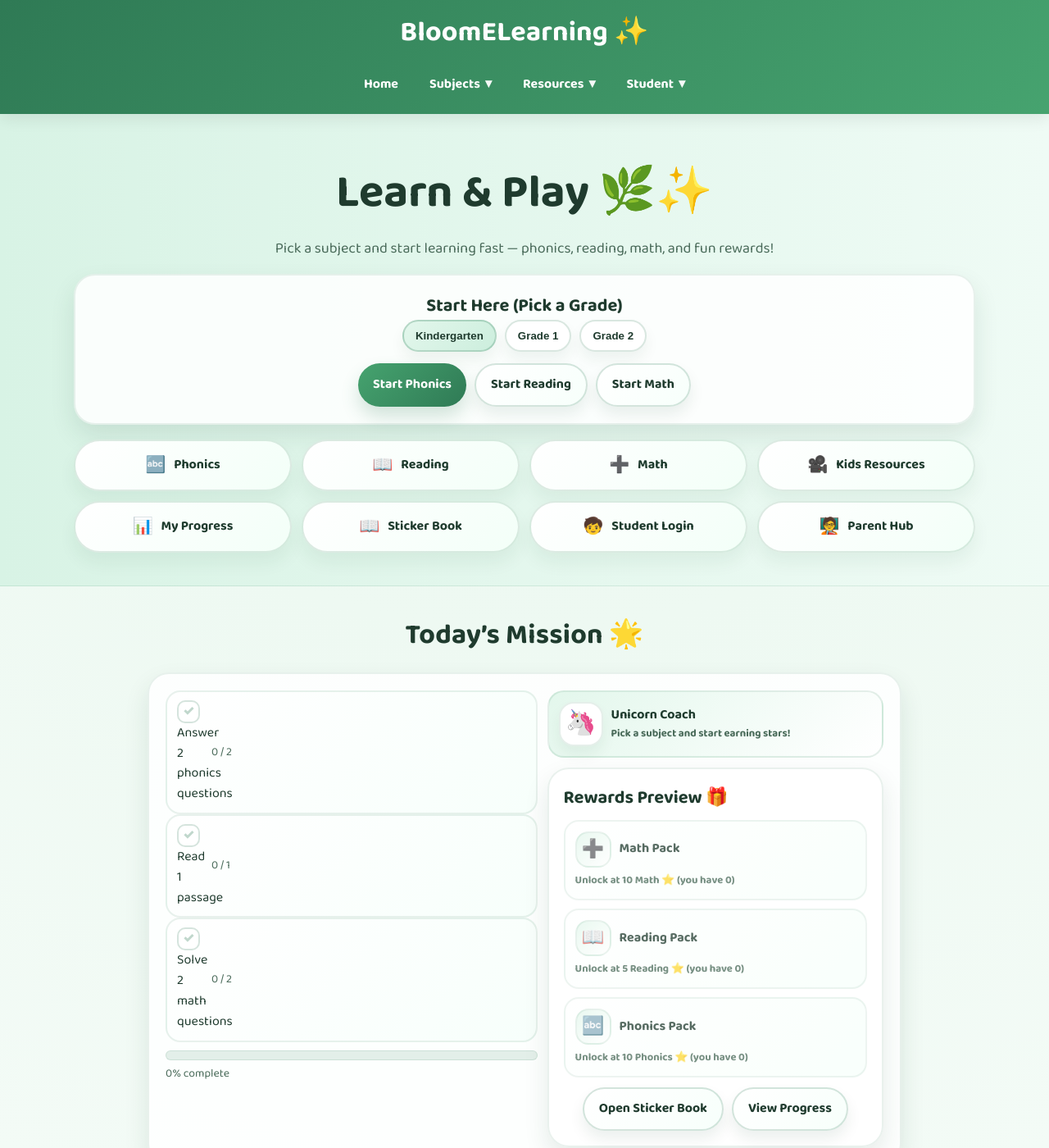
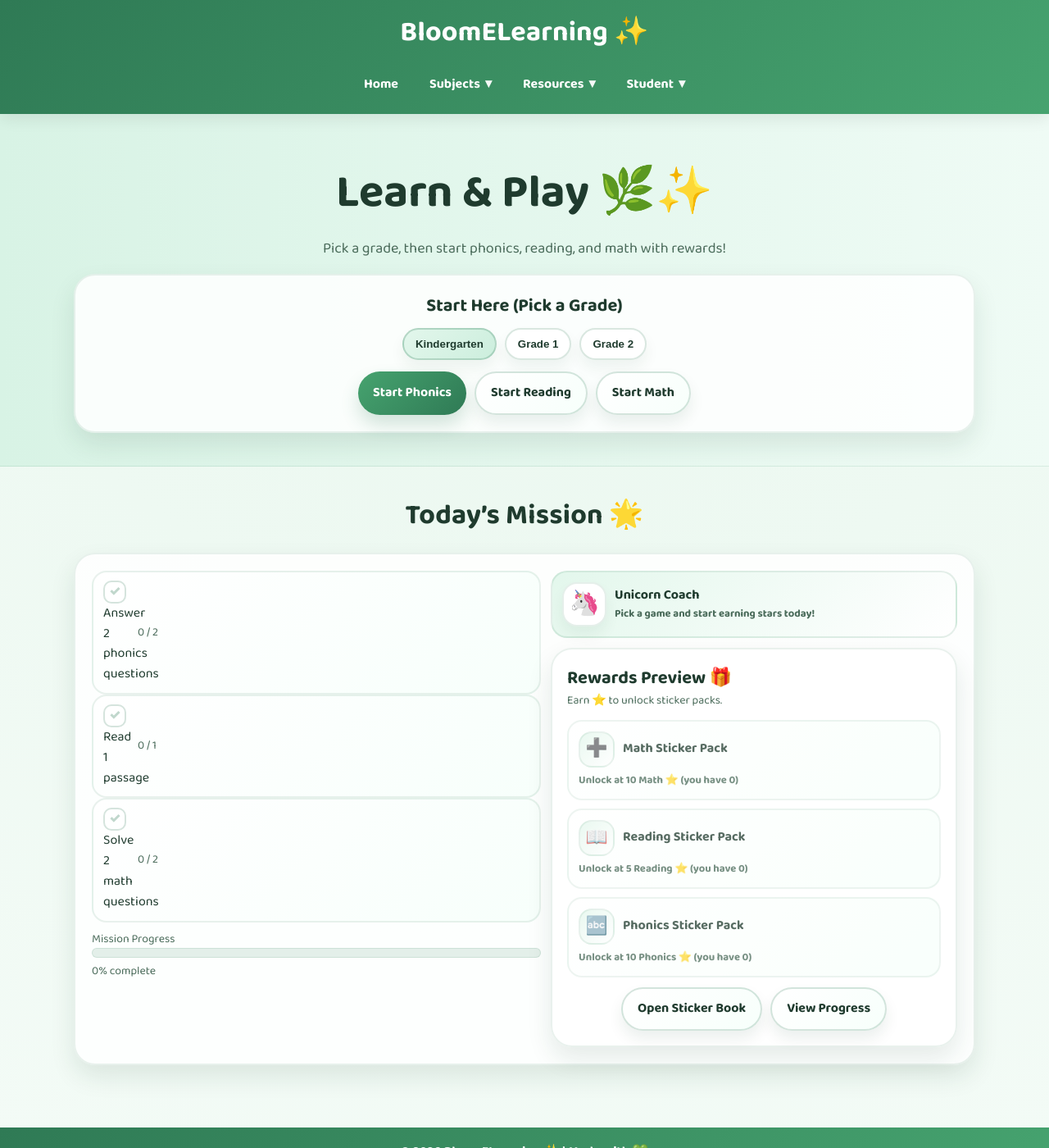
Before and after one commit to crivera-edtech/crivera-edtech.github.io, a Jekyll site: the page index.html, which Jekyll copies as it is, in a window 1280 px wide and 1400 px high. Shown: the whole window at 82% size. Built offline with Jekyll 4.4.1, drawn with Linux system fonts in a browser that asks for light colours.

Commit message:
Update index.html

```diff
--- a/index.html
+++ b/index.html
@@ -14,7 +14,7 @@
     <div class="logo">BloomELearning ✨</div>
     <nav>
       <ul>
-        <li><a href="index.html">Home</a></li>
+        <li><a href="index.html" class="active">Home</a></li>
 
         <li class="dropdown">
           <a class="dropdown-toggle" href="#" aria-expanded="false">Subjects</a>
@@ -50,20 +50,18 @@
 <section class="hero">
   <div class="container">
     <h1>Learn & Play 🌿✨</h1>
-    <p>Pick a subject and start learning fast — phonics, reading, math, and fun rewards!</p>
+    <p>Pick a grade, then start phonics, reading, and math with rewards!</p>
 
-    <!-- Start Here: Grade + Subject buttons -->
+    <!-- Start Here Box -->
     <div class="game-box wide" style="margin-top:16px;">
       <div class="kid-big" style="text-align:center;">Start Here (Pick a Grade)</div>
 
-      <!-- Grade pills (same size) -->
-      <div class="badge-row" style="justify-content:center;">
+      <div class="badge-row" style="justify-content:center; margin-top:10px;">
         <button class="pill active pill-lg" data-grade="K">Kindergarten</button>
         <button class="pill pill-lg" data-grade="1">Grade 1</button>
         <button class="pill pill-lg" data-grade="2">Grade 2</button>
       </div>
 
-      <!-- Subject buttons (same size row, no Trace a Letter) -->
       <div class="quick-strip" style="justify-content:center; margin-top:14px;">
         <a class="btn btn-lg" id="startPhonics" href="phonics.html">Start Phonics</a>
         <a class="btn secondary btn-lg" id="startReading" href="reading.html">Start Reading</a>
@@ -71,19 +69,7 @@
       </div>
     </div>
 
-    <!-- Bubbles -->
-    <div class="bubbles" style="margin-top:18px;">
-      <a class="bubble" href="phonics.html"><span class="emoji">🔤</span><span class="text">Phonics</span></a>
-      <a class="bubble" href="reading.html"><span class="emoji">📖</span><span class="text">Reading</span></a>
-      <a class="bubble" href="math.html"><span class="emoji">➕</span><span class="text">Math</span></a>
-      <a class="bubble" href="resources.html"><span class="emoji">🎥</span><span class="text">Kids Resources</span></a>
-
-      <a class="bubble" href="progress.html"><span class="emoji">📊</span><span class="text">My Progress</span></a>
-      <a class="bubble" href="sticker-book.html"><span class="emoji">📖</span><span class="text">Sticker Book</span></a>
-      <a class="bubble" href="student-login.html"><span class="emoji">🧒</span><span class="text">Student Login</span></a>
-      <a class="bubble" href="parent-resources.html"><span class="emoji">🧑‍🏫</span><span class="text">Parent Hub</span></a>
-    </div>
-
+    <!-- ✅ REMOVED: The big pill grid section that you showed in the screenshot -->
   </div>
 </section>
 
@@ -91,10 +77,9 @@
   <div class="container">
     <h2 class="section-title">Today’s Mission 🌟</h2>
 
-    <!-- Smaller + cleaner mission layout -->
-    <div class="mission game-box wide" style="max-width:920px; margin:0 auto;">
-      <div class="mission-left">
-        <div class="mission-item compact">
+    <div class="mission game-box wide">
+      <div>
+        <div class="mission-item">
           <div class="left">
             <div class="chk" id="m1chk">✓</div>
             <div>Answer 2 phonics questions</div>
@@ -102,7 +87,7 @@
           <div class="small" id="m1txt">0 / 2</div>
         </div>
 
-        <div class="mission-item compact">
+        <div class="mission-item">
           <div class="left">
             <div class="chk" id="m2chk">✓</div>
             <div>Read 1 passage</div>
@@ -110,7 +95,7 @@
           <div class="small" id="m2txt">0 / 1</div>
         </div>
 
-        <div class="mission-item compact">
+        <div class="mission-item">
           <div class="left">
             <div class="chk" id="m3chk">✓</div>
             <div>Solve 2 math questions</div>
@@ -118,13 +103,12 @@
           <div class="small" id="m3txt">0 / 2</div>
         </div>
 
-        <div class="progressbar" style="margin-top:10px;">
-          <div id="missionBar"></div>
-        </div>
+        <div class="small" style="margin-top:10px;">Mission Progress</div>
+        <div class="progressbar"><div id="missionBar"></div></div>
         <div class="small" id="missionPct" style="margin-top:6px;">0% complete</div>
       </div>
 
-      <div class="mission-right">
+      <div>
         <div class="helper">
           <div class="face" id="helperFace">🦄</div>
           <div>
@@ -135,30 +119,31 @@
 
         <div class="game-box" style="margin-top:12px;">
           <div class="kid-big">Rewards Preview 🎁</div>
+          <p class="small">Earn ⭐ to unlock sticker packs.</p>
 
-          <div class="badges" style="margin-top:10px;">
+          <div class="badges" style="margin-top:12px;">
             <div class="badge-tile" id="bMath">
               <div class="top">
                 <div class="icon">➕</div>
-                <div class="name">Math Pack</div>
+                <div class="name">Math Sticker Pack</div>
               </div>
-              <div class="req" id="bMathReq"></div>
+              <div class="req" id="bMathReq">Unlock at 10 Math ⭐</div>
             </div>
 
             <div class="badge-tile" id="bRead">
               <div class="top">
                 <div class="icon">📖</div>
-                <div class="name">Reading Pack</div>
+                <div class="name">Reading Sticker Pack</div>
               </div>
-              <div class="req" id="bReadReq"></div>
+              <div class="req" id="bReadReq">Unlock at 5 Reading ⭐</div>
             </div>
 
             <div class="badge-tile" id="bPhonics">
               <div class="top">
                 <div class="icon">🔤</div>
-                <div class="name">Phonics Pack</div>
+                <div class="name">Phonics Sticker Pack</div>
               </div>
-              <div class="req" id="bPhonicsReq"></div>
+              <div class="req" id="bPhonicsReq">Unlock at 10 Phonics ⭐</div>
             </div>
           </div>
 
@@ -229,7 +217,6 @@
 
   function renderMission(){
     const ms = ensureMission();
-
     const g1 = 2, g2 = 1, g3 = 2;
 
     document.getElementById("m1txt").textContent = `${Math.min(ms.phonics,g1)} / ${g1}`;
@@ -255,15 +242,15 @@
     if (pct === 100){
       face.textContent = "🎉";
       title.textContent = "Mission Complete!";
-      msg.textContent = "Great job! Go grab stickers!";
+      msg.textContent = "Yay! You finished today’s mission. Go get stickers!";
     } else if (pct >= 34){
       face.textContent = "🦉";
       title.textContent = "Owl Helper";
-      msg.textContent = "Nice work! Keep going!";
+      msg.textContent = "Nice work! Keep going — you’re almost there.";
     } else {
       face.textContent = "🦄";
       title.textContent = "Unicorn Coach";
-      msg.textContent = "Pick a subject and start earning stars!";
+      msg.textContent = "Pick a game and start earning stars today!";
     }
   }
 
```
Also changed, not shown: other parts of index.html (+16 -7 lines).
